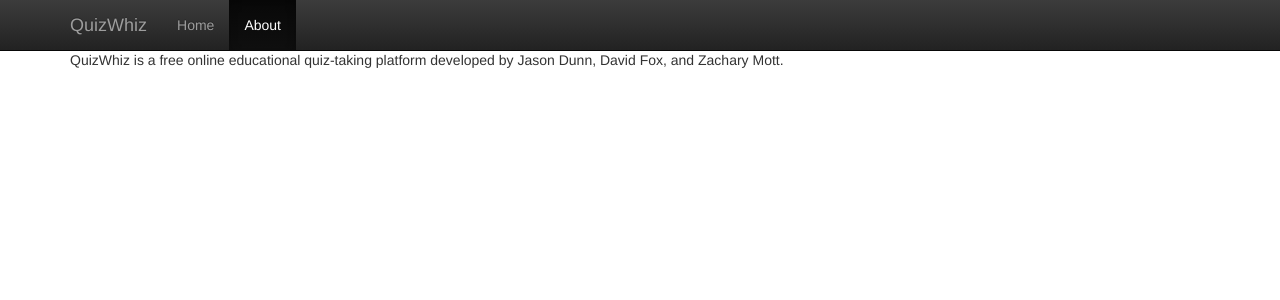
After one commit to E7ernal/quizwhiz, a Django app: page /about in a window 1280 px wide. The commit adds this page. Shown: the top 300 px of the page. Run offline with Django 3.2, Linux system fonts and the light colour scheme; some libraries are stand-ins or nearby versions.

Commit message:
- Throw some bootstrap at this so it doesn't look awful. - Implement views.About. - New requirement: django-widget-tweaks.

```diff
--- /dev/null
+++ b/quizard/static/css/quizwhiz.css
@@ -0,0 +1,5 @@
+/* Move down content because we have a fixed navbar that is 50px tall */
+body {
+  padding-top: 50px;
+  padding-bottom: 20px;
+}
--- /dev/null
+++ b/quizard/templates/quizard/about.html
@@ -0,0 +1,16 @@
+{% extends 'quizard/base.html' %}
+{% load i18n %}
+
+
+{% block content %}
+  <div class="container">
+    <div class="row">
+      <p>
+        {% blocktrans %}
+          QuizWhiz is a free online educational quiz-taking platform developed by Jason Dunn,
+          David Fox, and Zachary Mott.
+        {% endblocktrans %}
+      </p>
+    </div>
+  </div>
+{% endblock content %}
--- a/quizard/templates/quizard/base.html
+++ b/quizard/templates/quizard/base.html
@@ -1,11 +1,32 @@
+{% load i18n %}
+
 <!DOCTYPE html>
 <html lang="en">
   <head>
     <meta charset="UTF-8">
+    <meta http-equiv="X-UA-Compatible" content="IE=edge">
+    <meta name="viewport" content="width=device-width, initial-scale=1">
+
     <title>QuizWhiz</title>
+
+    {% include 'quizard/css.html' %}
+
+    <!-- HTML5 shim and Respond.js for IE8 support of HTML5 elements and media queries -->
+    <!-- WARNING: Respond.js doesn't work if you view the page via file:// -->
+    <!--[if lt IE 9]>
+      <script src="https://oss.maxcdn.com/html5shiv/3.7.3/html5shiv.min.js"></script>
+      <script src="https://oss.maxcdn.com/respond/1.4.2/respond.min.js"></script>
+    <![endif]-->
   </head>
+
   <body>
+    {% include 'quizard/nav.html' %}
+
+    <div class="container">
       {% block content %}
       {% endblock content %}
+    </div>
+
+    {% include 'quizard/js.html' %}
   </body>
 </html>
--- /dev/null
+++ b/quizard/templates/quizard/css.html
@@ -0,0 +1,7 @@
+{% load staticfiles %}
+
+{# Bootstrap v3.37 #}
+<link rel="stylesheet" href="https://maxcdn.bootstrapcdn.com/bootstrap/3.3.7/css/bootstrap.min.css" integrity="sha384-BVYiiSIFeK1dGmJRAkycuHAHRg32OmUcww7on3RYdg4Va+PmSTsz/K68vbdEjh4u" crossorigin="anonymous">
+<link rel="stylesheet" href="https://maxcdn.bootstrapcdn.com/bootstrap/3.3.7/css/bootstrap-theme.min.css" integrity="sha384-rHyoN1iRsVXV4nD0JutlnGaslCJuC7uwjduW9SVrLvRYooPp2bWYgmgJQIXwl/Sp" crossorigin="anonymous">
+
+<link rel="stylesheet" href="{% static 'css/quizwhiz.css' %}"/>
--- /dev/null
+++ b/quizard/templates/quizard/js.html
@@ -0,0 +1,3 @@
+{# Bootstrap v3.37 #}
+<script src="https://ajax.googleapis.com/ajax/libs/jquery/1.12.4/jquery.min.js"></script>
+<script src="https://maxcdn.bootstrapcdn.com/bootstrap/3.3.7/js/bootstrap.min.js" integrity="sha384-Tc5IQib027qvyjSMfHjOMaLkfuWVxZxUPnCJA7l2mCWNIpG9mGCD8wGNIcPD7Txa" crossorigin="anonymous"></script>
--- /dev/null
+++ b/quizard/templates/quizard/nav.html
@@ -0,0 +1,22 @@
+{% load i18n %}
+
+<nav class="navbar navbar-inverse navbar-fixed-top">
+  <div class="container">
+    <div class="navbar-header">
+      <a class="navbar-brand" href="{% url 'index' %}">{% trans 'QuizWhiz' %}</a>
+    </div>
+
+    <div id="navbar" class="navbar-collapse collapse">
+      <ul class="nav navbar-nav">
+        <li {% if location == 'index' %}class="active"{% endif %}>
+          <a class="nav-link" href="{% url 'index' %}">{% trans 'Home' %}</a>
+        </li>
+        <li {% if location == 'about' %}class="active"{% endif %}>
+          <a class="nav-link" href="{% url 'about' %}">{% trans 'About' %}</a>
+        </li>
+      </ul>
+    </div>
+  </div>
+
+
+</nav>
--- /dev/null
+++ b/quizard/templates/quizard/partials/form_field.html
@@ -0,0 +1,5 @@
+{% load widget_tweaks %}
+<div class="form-group">
+  {{ field.label_tag }}
+  {% render_field field class+="form-control" %}
+</div>
--- a/quizard/urls.py
+++ b/quizard/urls.py
@@ -9,6 +9,7 @@ from quizard import views
 
 urlpatterns = [
     url(r'^$', views.Index.as_view(), name='index'),
+    url(r'^about/?$', views.About.as_view(), name='about'),
     url(r'^assignment/(?P<code>\w+)/?', views.Assignment.as_view(), name='assignment'),
     url(r'^assignments/(?P<school>[\w\s]+)/(?P<teacher>\w+)/?$', views.AssignmentList.as_view(), name='assignments'),
 ]
--- /dev/null
+++ b/quizard/views/About.py
@@ -0,0 +1,12 @@
+# vim: ts=4:sw=4:expandtabs
+
+__author__ = 'zach.mott@gmail.com'
+
+from django.views import generic
+
+from NavLocationMixin import NavLocationMixin
+
+
+class About(NavLocationMixin, generic.TemplateView):
+    location = 'about'
+    template_name = 'quizard/about.html'
--- a/quizard/views/Index.py
+++ b/quizard/views/Index.py
@@ -7,8 +7,11 @@ from django.shortcuts import redirect
 
 from quizard.forms import AssignmentSearchForm
 
+from NavLocationMixin import NavLocationMixin
 
-class Index(generic.FormView):
+
+class Index(NavLocationMixin, generic.FormView):
+    location = 'index'
     form_class = AssignmentSearchForm
     template_name = 'quizard/index.html'
 
--- /dev/null
+++ b/quizard/views/NavLocationMixin.py
@@ -0,0 +1,12 @@
+# vim: ts=4:sw=4:expandtabs
+
+__author__ = 'zach.mott@gmail.com'
+
+
+class NavLocationMixin(object):
+    location = None
+
+    def get_context_data(self, **kw):
+        context = super(NavLocationMixin, self).get_context_data(**kw)
+        context['location'] = self.location
+        return context
--- a/quizard/views/__init__.py
+++ b/quizard/views/__init__.py
@@ -2,6 +2,8 @@
 
 __author__ = 'zach.mott@gmail.com'
 
-from Index import Index
+from About import About
 from Assignment import Assignment
 from AssignmentList import AssignmentList
+from Index import Index
+from NavLocationMixin import NavLocationMixin
--- a/quizwhiz/settings.py
+++ b/quizwhiz/settings.py
@@ -44,6 +44,7 @@ INSTALLED_APPS = [
     'ckeditor',
     'ckeditor_filebrowser_filer',
     'gfklookupwidget',
+    'widget_tweaks',
 
     'quizard',
 ]
--- a/requirements.txt
+++ b/requirements.txt
@@ -6,6 +6,7 @@ django-gfklookupwidget==1.0.5
 django-js-asset==0.1.1
 django-mptt==0.8.7
 django-polymorphic==1.3
+django-widget-tweaks==1.4.1
 easy-thumbnails==2.4.1
 MySQL-python==1.2.5
 olefile==0.44
```
Also changed, not shown: quizard/templates/quizard/index.html (+13 -5 lines), quizard/templates/quizard/partials/form.html (added, +20 -0 lines). Lines whose indentation alone changed are shown as unchanged.
